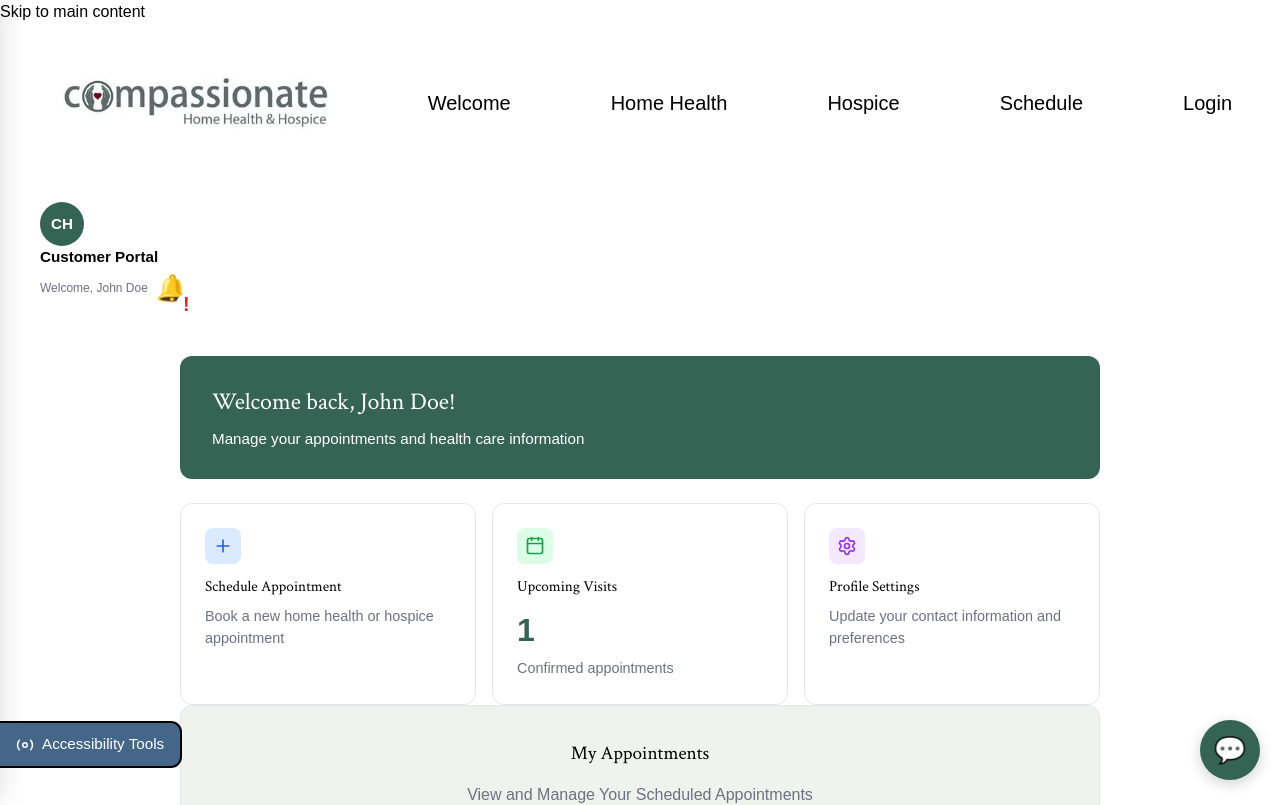
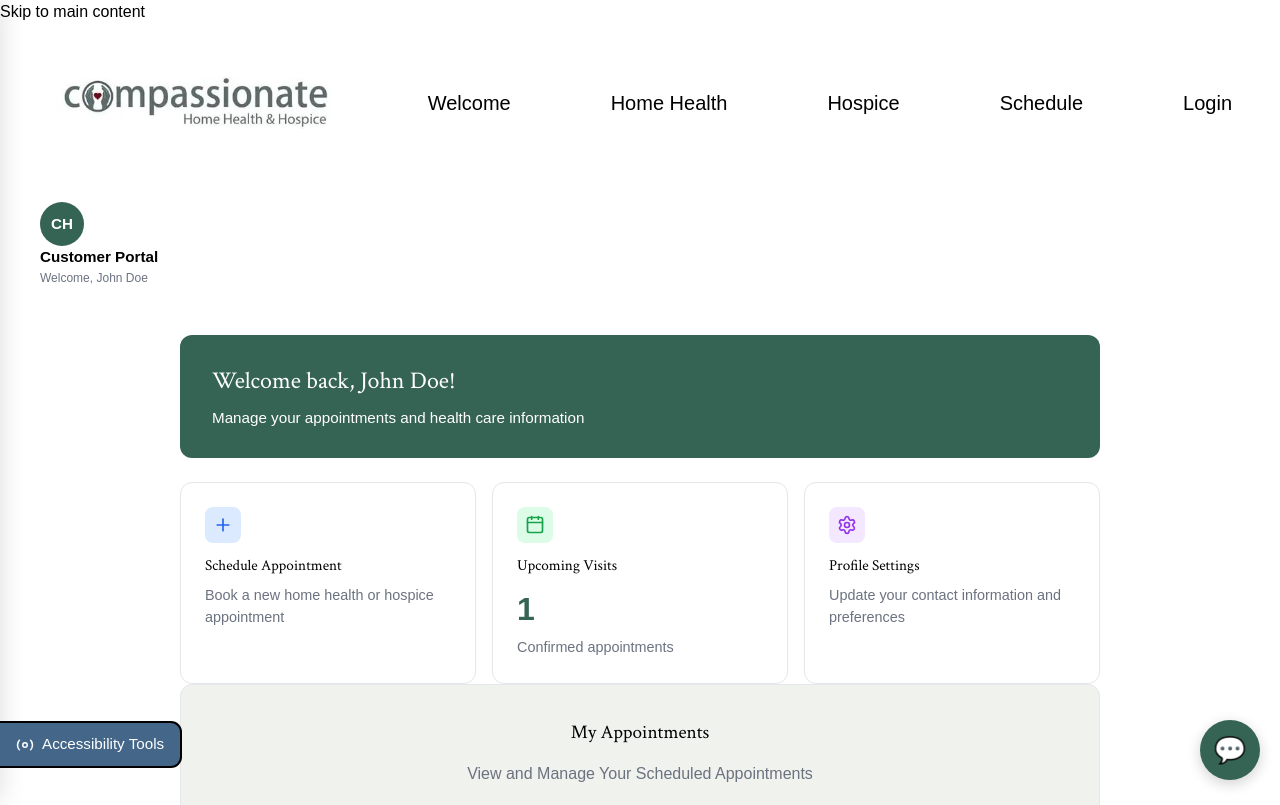
Before and after one commit to Compassionate4you/Compassionate4youSite, a React (Vite) app in the folder client/: page /portal in a window 1280 px wide. Shown: the top 805 px of the page. Built offline with nearby package versions, Linux system fonts and the light colour scheme; no server answers.

Commit message:
DT-XXX: Show real appointments in Customer Portal

```diff
--- a/client/src/pages/PortalPage.jsx
+++ b/client/src/pages/PortalPage.jsx
@@ -113,9 +113,12 @@ function PortalPage () {
   function getUpcomingAppointments () {
     const now = new Date()
     return appointments.find((appt) => {
-      if (appt.status !== 'Confirmed') return false
+
+      // DT-278: New bookings start as Pending in the database, not Confirmed,
+      // so only skip cancelled ones. Otherwise bell icon doesnt show
+      if (appt.status !== 'Cancelled') return false
       // appt.time looks like "10:00 AM - 11:00 AM"; we only need the start time
-      const startTime = appt.time.split(' - ')[0] //
+      const startTime = appt.time.split(' - ')[0]
       const apptDateTime = new Date(`${appt.date} ${startTime}`) // Combine date and time into a single Date object
 
       const hoursUntil = (apptDateTime - now) / (1000 * 60 * 60)
@@ -125,7 +128,8 @@ function PortalPage () {
 
   // DT-66(346): Split appointments into past vs upcoming based on date
   function isPastAppt (appt) {
-    if (appt.status === 'Cancelled') return true // Cancelled appointments are considered past
+    // DT-278: Cancelled and completed appointments go in Past tab
+    if (appt.status === 'Cancelled' || appt.status === 'Completed') return true
 
     const apptDate = new Date(appt.date)
     const today = new Date()
```
